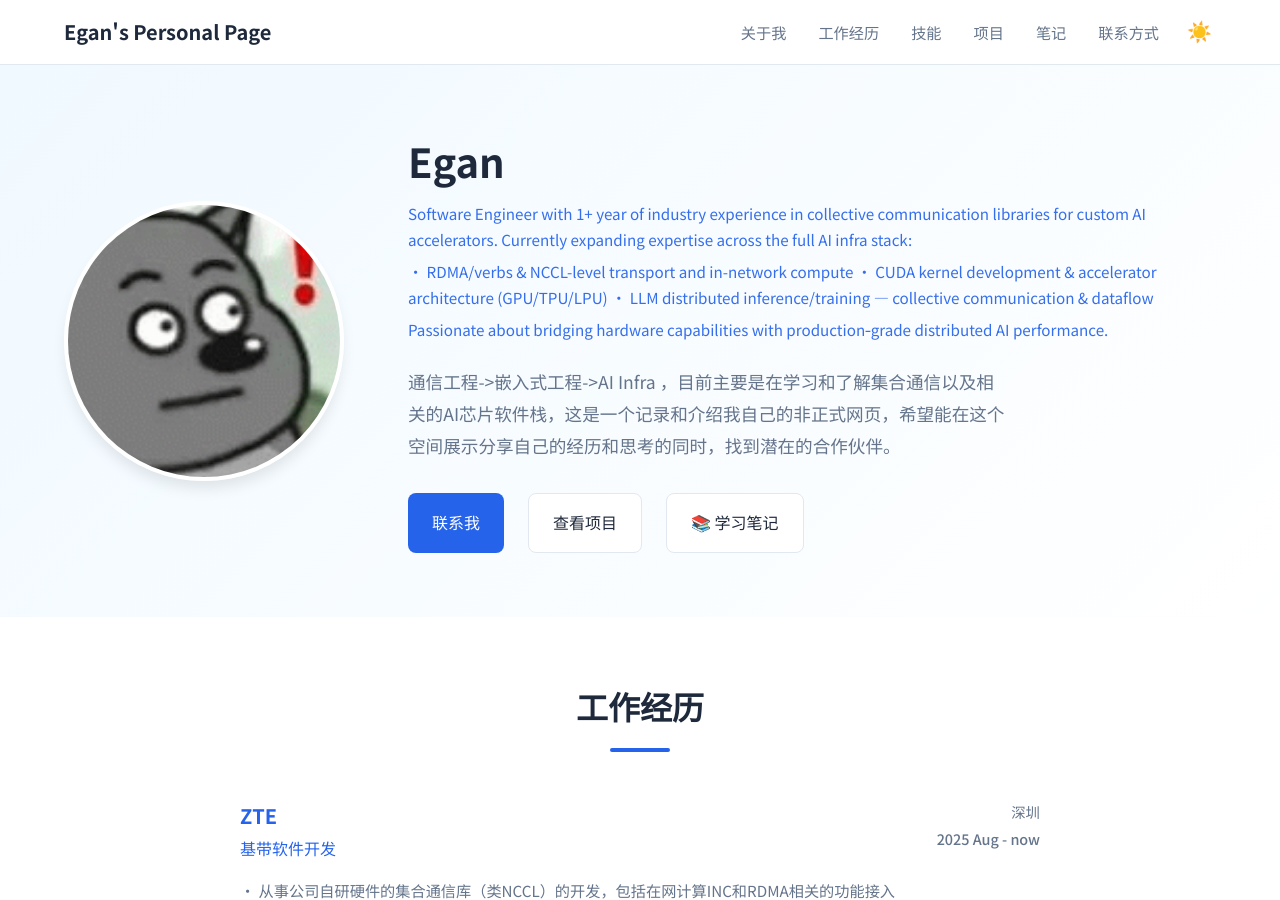
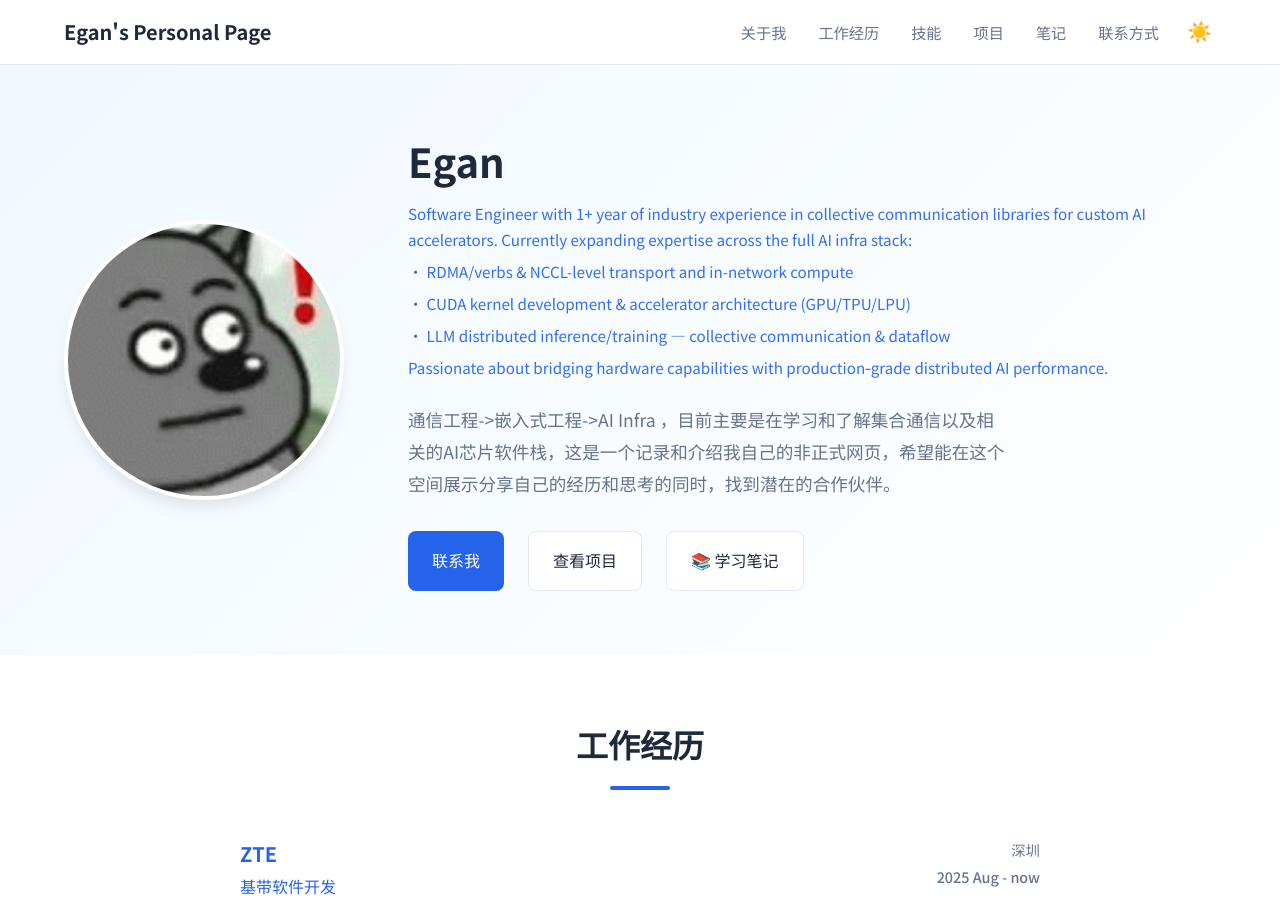
Before and after one commit to Lejun-Hu/Lejun-Hu.github.io, a Jekyll site: the page built from index.md, in a window 1280 px wide and 900 px high. Built offline with Jekyll 4.4.1, drawn with Linux system fonts in a browser that asks for light colours.

Commit message:
更新个人简介

```diff
--- a/_config.yml
+++ b/_config.yml
@@ -8,9 +8,9 @@ title: "Egan's Personal Page"
 # 副标题/一句话介绍
 description: |
   Software Engineer with 1+ year of industry experience in collective communication libraries for custom AI accelerators. Currently expanding expertise across the full AI infra stack:<br>
-  • RDMA/verbs & NCCL-level transport and in-network compute
-  • CUDA kernel development & accelerator architecture (GPU/TPU/LPU)
-  • LLM distributed inference/training — collective communication & dataflow
+  • RDMA/verbs & NCCL-level transport and in-network compute <br>
+  • CUDA kernel development & accelerator architecture (GPU/TPU/LPU) <br>
+  • LLM distributed inference/training — collective communication & dataflow <br>
   <br>
   Passionate about bridging hardware capabilities with production‑grade distributed AI performance.
 
```
